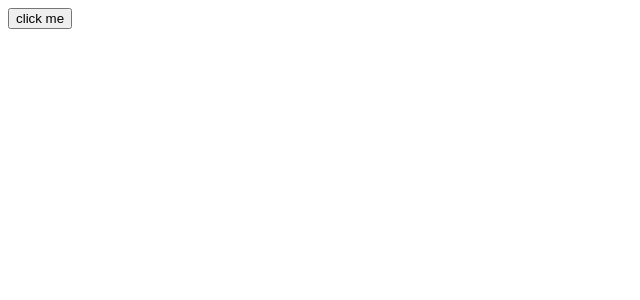
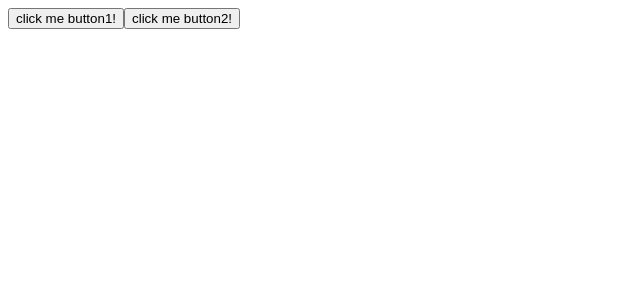
Before and after one commit to 6330A/react-study, a React (Vite) app: page / in a window 1280 px wide. Shown: the top 300 px of the page, without its empty margins (0-640 px from the left). Built offline with nearby package versions, Linux system fonts and the light colour scheme.

Commit message:
组件的定义和使用

```diff
--- a/src/App.jsx
+++ b/src/App.jsx
@@ -1,49 +1,24 @@
 
-// function App() {
+// 传统定义
+function Button1() {
+  return <button>click me button1!</button>
+}
 
-//   const handleClick = () => {
-//     console.log("hello click")
-//   }
-
-//   return (
-//     <div className="App">
-//       <button onClick={handleClick}>click me</button>
-//     </div>
-//   )
-// }
-
-// export default App
-
-
-
-// function App() {
-
-//   // 事件参数e
-//   const handleClick = (e) => {
-//     console.log("hello click", e)
-//   }
-
-//   return (
-//     <div className="App">
-//       <button onClick={handleClick}>click me</button>
-//     </div>
-//   )
-// }
-
-// export default App
-
-
+// 箭头函数
+const Button2 = () => {
+  return <button>click me button2!</button>
+}
 
 function App() {
 
-  // 事件参数e + 自定义参数
-  const handleClick = (e, name) => {
-    console.log("hello click", name, e)
-  }
-
   return (
     <div className="App">
-      <button onClick={(e) => handleClick(e, 'jack')}>click me</button>
+      {/**2.使用组件（渲染组件） */}
+      {/**自闭和 */}
+      <Button1 />
+      {/**成对标签 */}
+      <Button2></Button2>
+
     </div>
   )
 }
```
